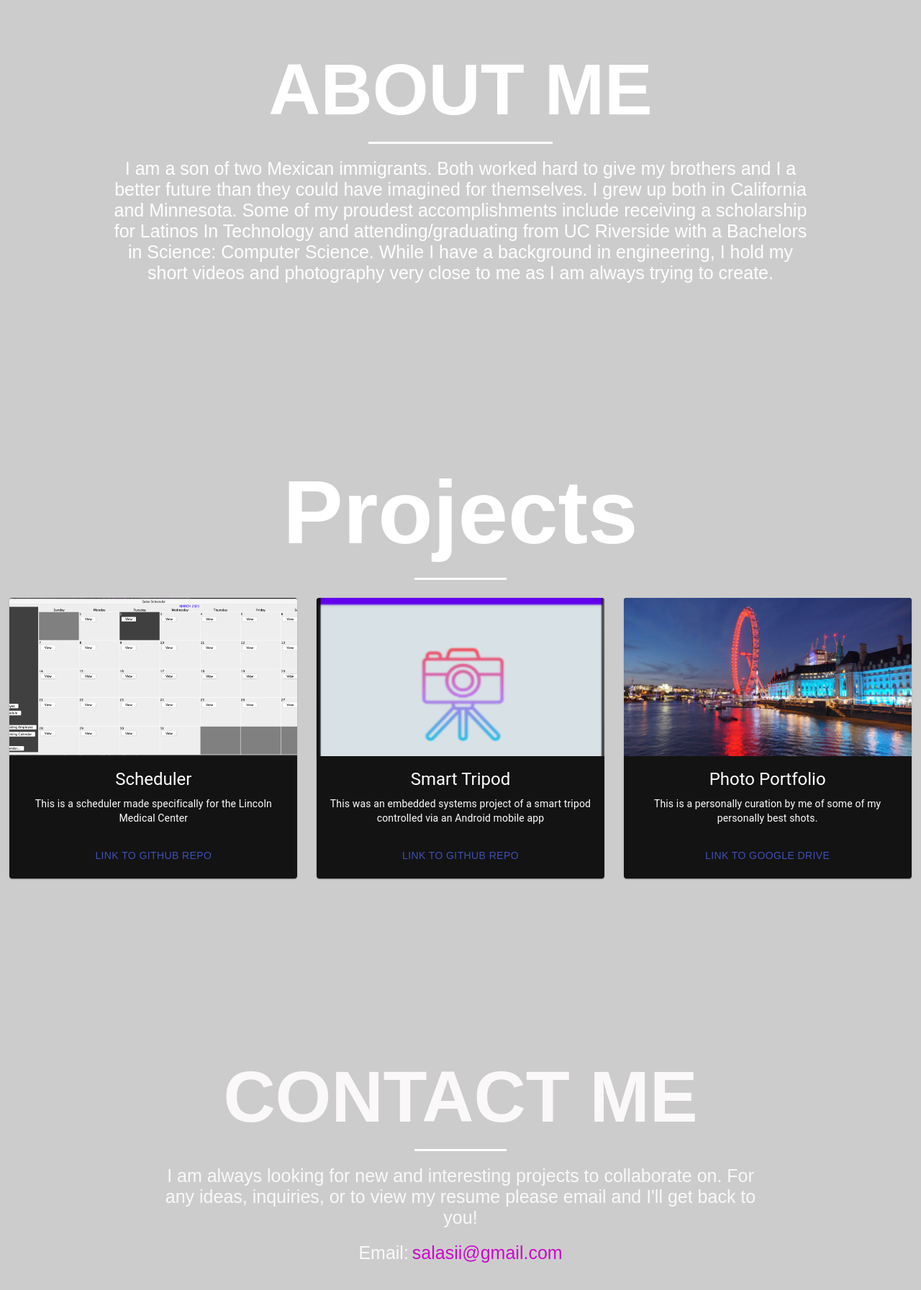
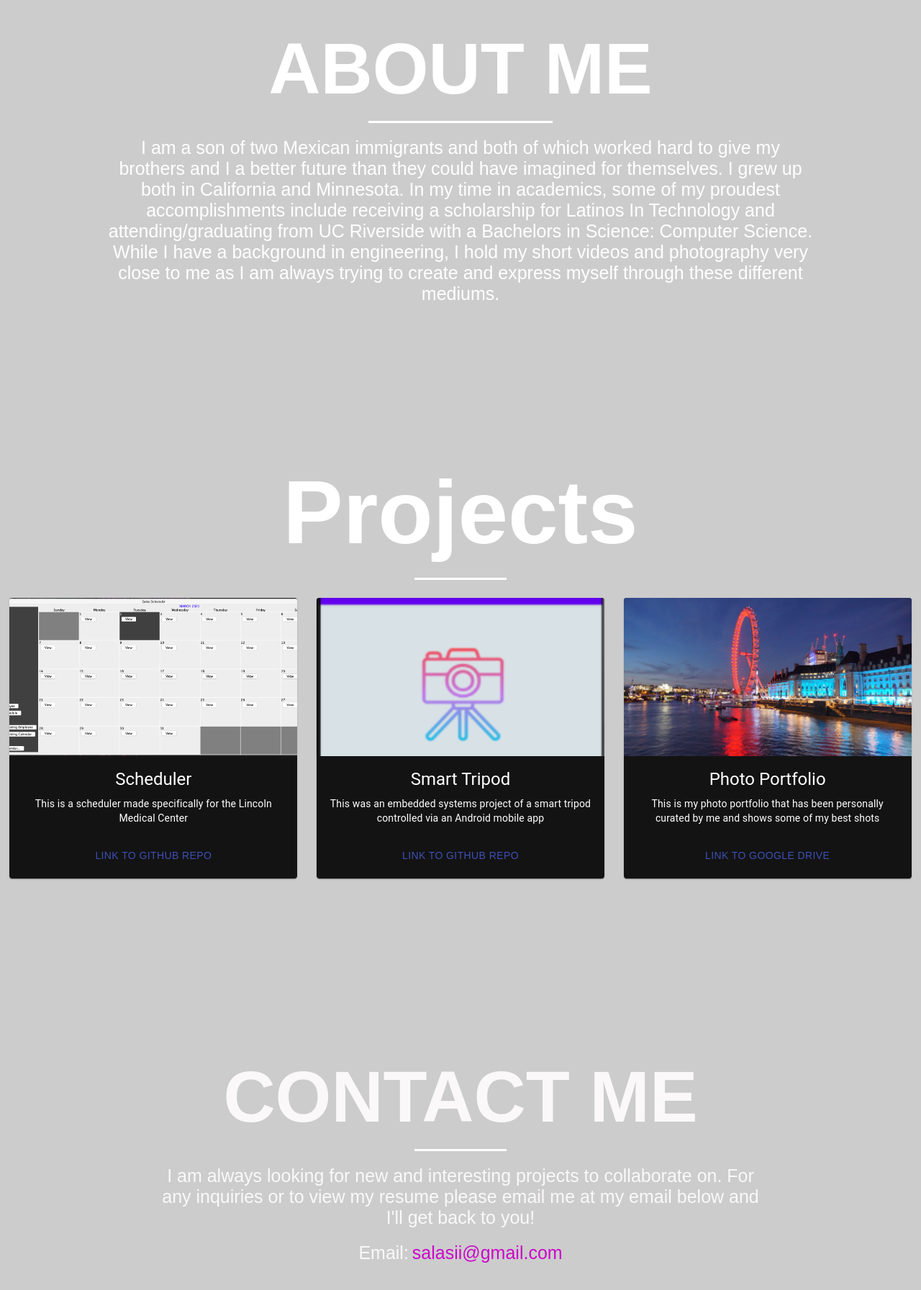
Before and after one commit to Salas123/personal-site, a React (Create React App) app: page / in a window 1280 px wide. Shown: the part 1040-2833 px from the top of the page at 72% size. Built offline with nearby package versions, Linux system fonts and the light colour scheme; a web font is replaced by a local one.

Commit message:
changed some typos and fixed grammar for projects and contact me section

```diff
--- a/src/components/AboutMeSection.js
+++ b/src/components/AboutMeSection.js
@@ -8,10 +8,10 @@ const AboutMeSection = () =>{
             <div className='container-divider'/>
             <div className='about-me-text-container'>
                 <p>
-                    I am a son of two Mexican immigrants. Both worked hard to give my brothers and I a better future than they could have imagined for themselves. I grew up both in California and Minnesota.
-                    Some of my proudest accomplishments include receiving a scholarship for Latinos In Technology and
+                    I am a son of two Mexican immigrants and both of which worked hard to give my brothers and I a better future than they could have imagined for themselves. I grew up both in California and Minnesota.
+                    In my time in academics, some of my proudest accomplishments include receiving a scholarship for Latinos In Technology and
                     attending/graduating from UC Riverside with a Bachelors in Science: Computer Science. While I have a background in engineering, I hold my
-                    short videos and photography very close to me as I am always trying to create.
+                    short videos and photography very close to me as I am always trying to create and express myself through these different mediums.
                 </p>
             </div>
         </div>
--- a/src/components/CardComponents/Cards.js
+++ b/src/components/CardComponents/Cards.js
@@ -101,7 +101,7 @@ const Cards = () =>{
                                 Photo Portfolio
                             </Typography>
                             <Typography className={classes.cardTextArea} variant="body2" color="textSecondary" component="p">
-                                This is a personally curation by me of some of my personally best shots.
+                                This is my photo portfolio that has been personally curated by me and shows some of my best shots
                             </Typography>
                         </CardContent>
                     </CardActionArea>
--- a/src/components/ContactMeSection.js
+++ b/src/components/ContactMeSection.js
@@ -8,8 +8,8 @@ const ContactMeSection = () =>{
             <div className='container-divider'/>
             <div className='contact-me-text-container'>
                 <p>
-                    I am always looking for new and interesting projects to collaborate on. For any ideas, inquiries, or to view my resume
-                    please email and I'll get back to you!
+                    I am always looking for new and interesting projects to collaborate on. For any inquiries or to view my resume
+                    please email me at my email below and I'll get back to you!
                 </p>
                 <div className="email-text-wrapper">
                     <p>
```
